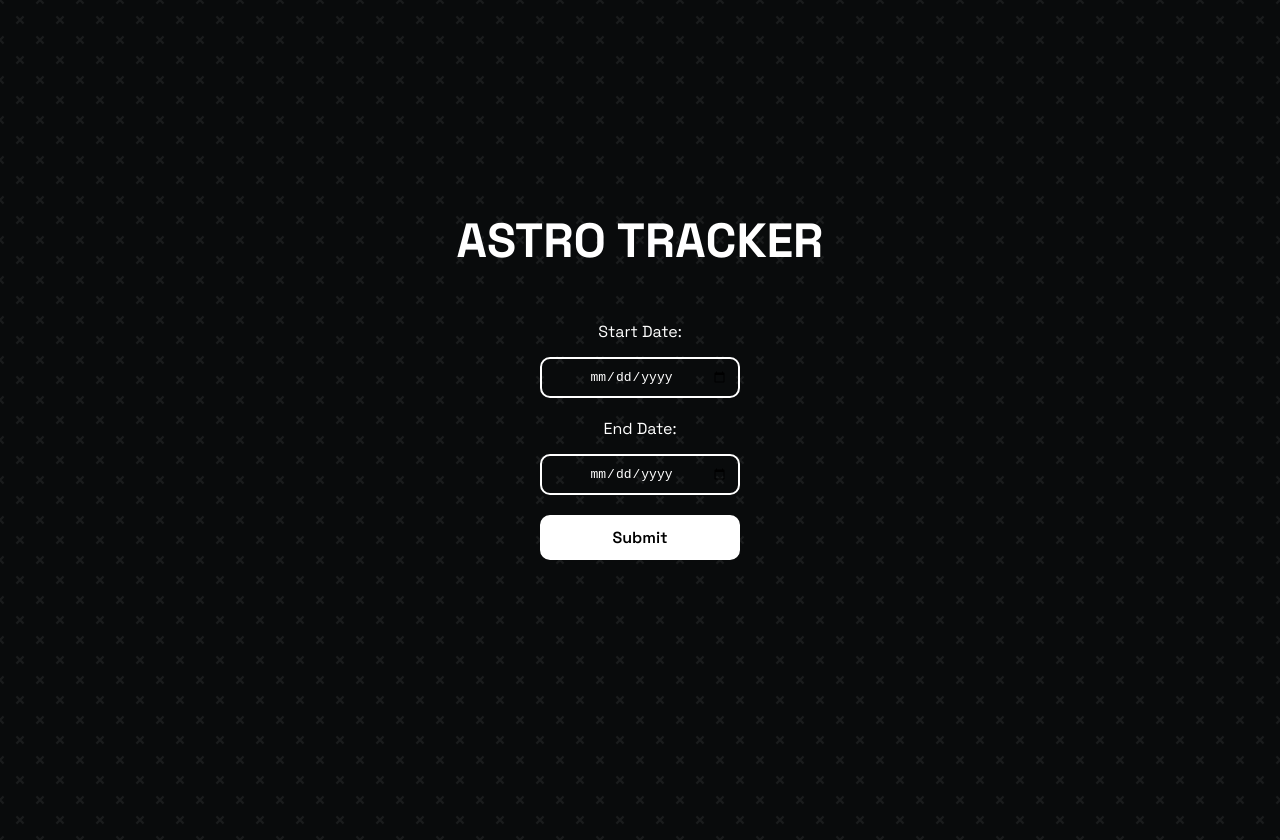
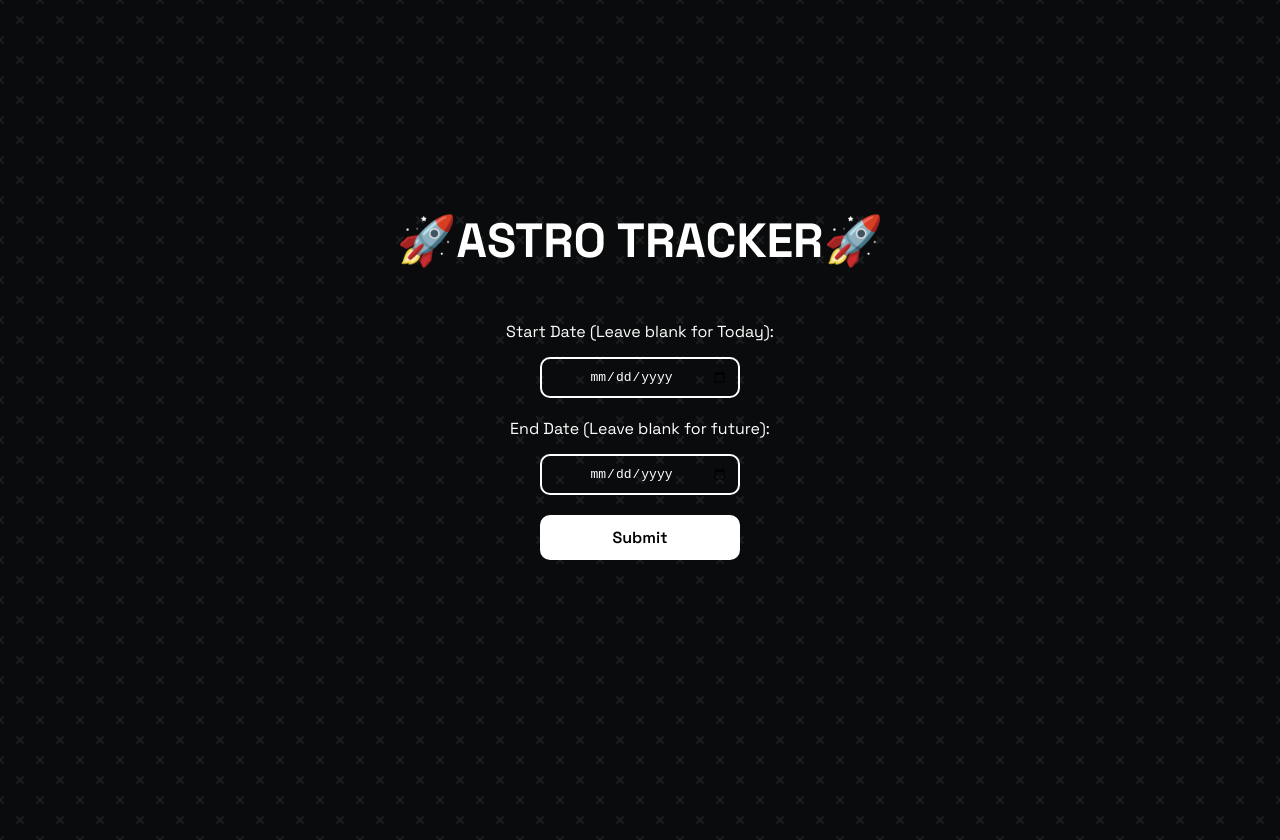
Before and after one commit to TurtleDude1506/AstroTracker, a plain HTML site: page index.html in a window 1280 px wide. Drawn offline with Linux system fonts and the light colour scheme.

Commit message:
Small UI updates

```diff
--- a/index.html
+++ b/index.html
@@ -15,15 +15,14 @@
     <script src="main.js"></script>
   </head>
   <body>
-    <h1>ASTRO TRACKER</h1>
+    <h1>🚀ASTRO TRACKER🚀</h1>
     <div class="enter">
-      <label for="start">Start Date:</label>
+      <label for="start">Start Date (Leave blank for Today):</label>
       <input type="date" id="start" class="styled-input" />
-      <label for="end">End Date:</label>
+      <label for="end">End Date (Leave blank for future):</label>
       <input type="date" id="end" class="styled-input" />
       <button type="button" class="enter-sub" onclick="submitForm()">
         Submit
       </button>
-    </div>
   </body>
 </html>
--- a/main.css
+++ b/main.css
@@ -77,11 +77,12 @@
     color: black;
     font-size: 1em;
     outline: none;
-    transition: border-color 0.3s;
+    transition: border-color 0.3s, background 0.3s;
   }
 
   .enter-sub:hover {
     border-color: #007BFF;
+    background:#007BFF;
   }
 
 
```
